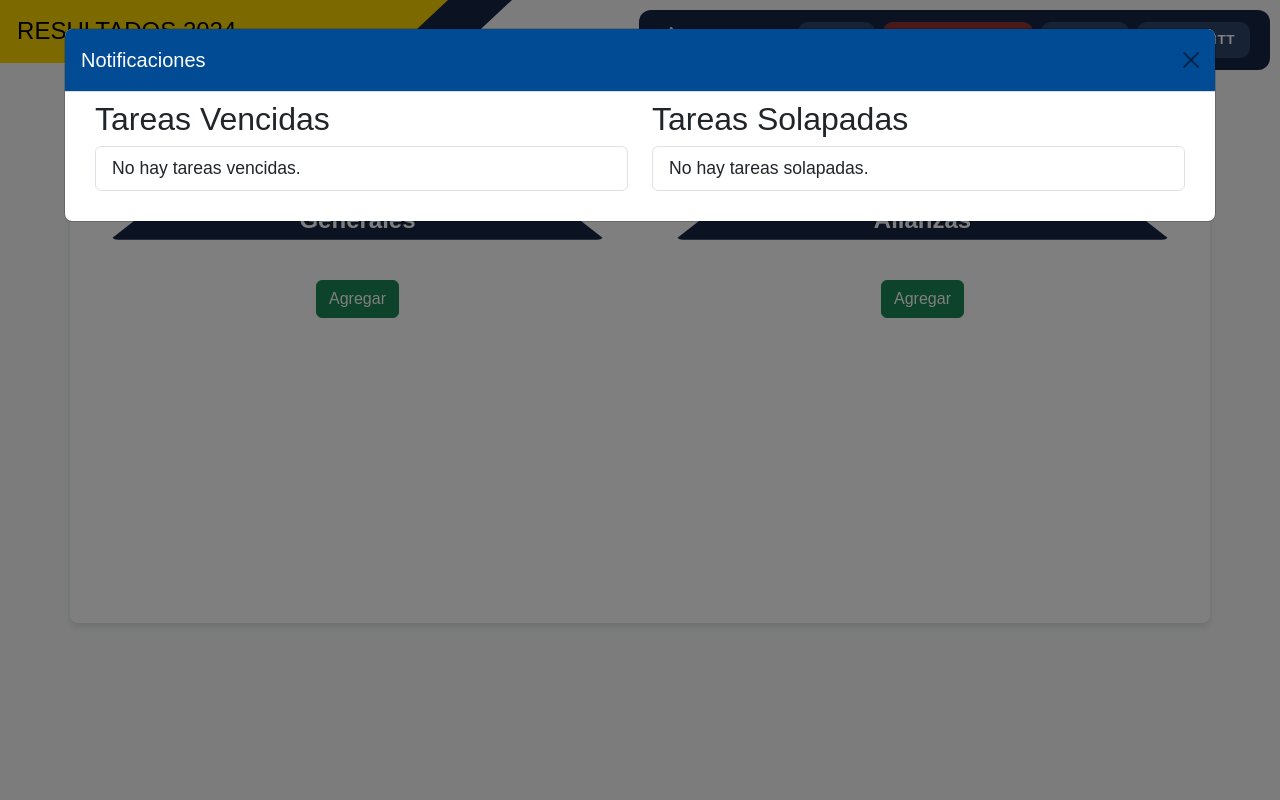
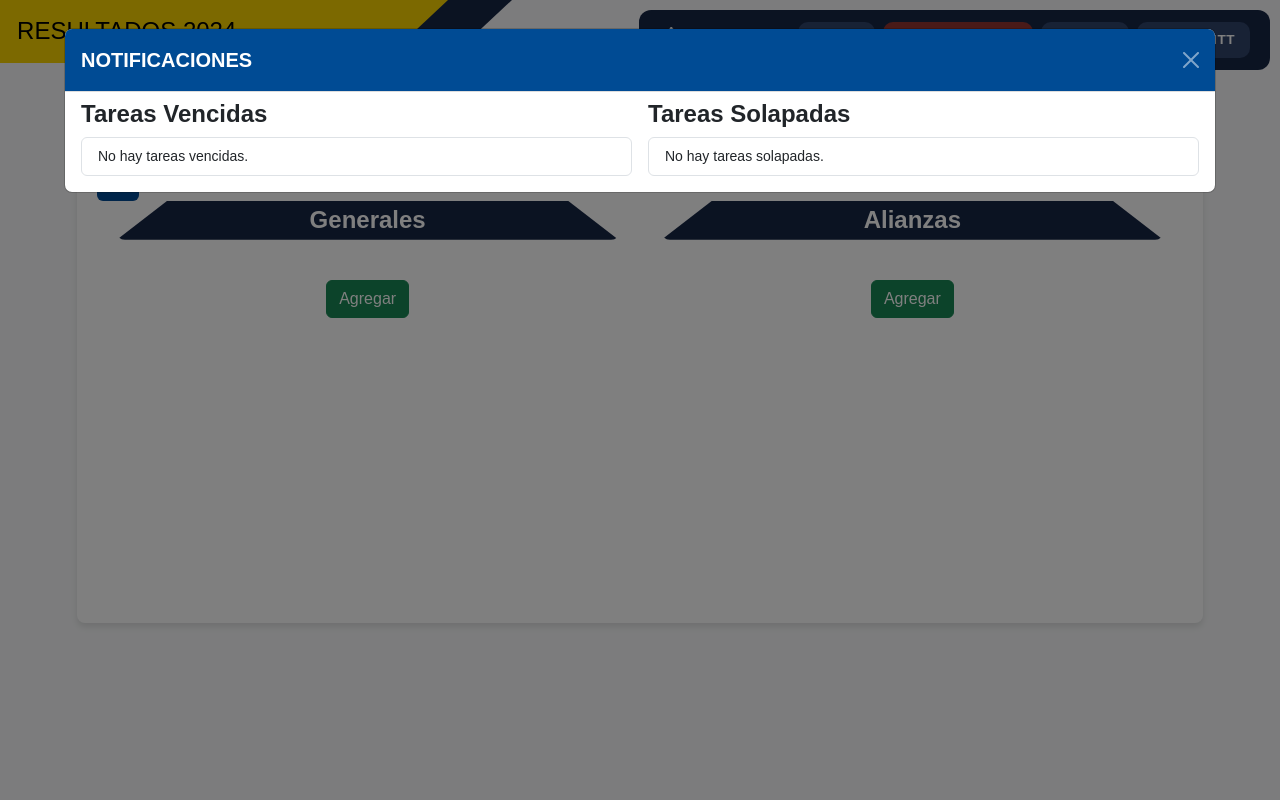
Before and after one commit to DemianUni/task-manger, a Django app: a page that uses templates/base.html in a window 1280 px wide, after a click that opens the changed part. Run offline with Django 5.2, Linux system fonts and the light colour scheme; the visitor is signed in with stand-in values (Sample User, id 1); data that the repository does not hold is empty.

Commit message:
Colores Institucionales

```diff
--- a/manager/templates/planeacion_estrategia.html
+++ b/manager/templates/planeacion_estrategia.html
@@ -102,7 +102,7 @@
           <thead>
             <tr>
               <th class="text-center">Título</th>
-              <th class="text-center">Fecha de Vencimiento</th>
+              <th class="text-center">Fecha Limite</th>
               <th class="text-center">Estado</th>
             </tr>
           </thead>
@@ -157,7 +157,7 @@
           </div>
           <div class="modal-footer">
             <button type="button" class="btn btn-secondary" data-bs-dismiss="modal">Cerrar</button>
-            <button type="submit" class="btn btn-primary">Guardar</button>
+            <button type="submit" class="btn text-white" style="background-color: #004b94;">Guardar</button>
           </div>
         </form>
       </div>
@@ -187,7 +187,7 @@
             </div>
             <div class="modal-footer">
               <button type="button" class="btn btn-secondary" data-bs-dismiss="modal">Cancelar</button>
-              <button type="submit" class="btn btn-primary">Guardar cambios</button>
+              <button type="submit" class="btn text-white" style="background-color: #004b94;">Guardar cambios</button>
             </div>
           </form>
         </div>
--- a/manager/templates/resultados_año_pasado.html
+++ b/manager/templates/resultados_año_pasado.html
@@ -16,7 +16,7 @@
     .list-container {
       display: flex;
       justify-content: space-between;
-      gap: 30px;
+      gap: 3px;
       width: 100%;
     }
 
@@ -138,7 +138,7 @@
           </div>
           <div class="modal-footer">
             <button type="button" class="btn btn-secondary" data-bs-dismiss="modal">Cerrar</button>
-            <button type="submit" class="btn btn-primary">Guardar</button>
+            <button type="submit" class="btn text-white" style="background-color: #004b94;">Guardar</button>
           </div>
         </form>
       </div>
@@ -167,7 +167,7 @@
           </div>
           <div class="modal-footer">
             <button type="button" class="btn btn-secondary" data-bs-dismiss="modal">Cerrar</button>
-            <button type="submit" class="btn btn-primary">Guardar</button>
+            <button type="submit" class="btn text-white" style="background-color: #004b94;">Guardar</button>
           </div>
         </form>
       </div>
@@ -198,7 +198,7 @@
             </div>
             <div class="modal-footer">
               <button type="button" class="btn btn-secondary" data-bs-dismiss="modal">Cancelar</button>
-              <button type="submit" class="btn btn-primary">Guardar cambios</button>
+              <button type="submit" class="btn text-white" style="background-color: #004b94;">Guardar cambios</button>
             </div>
           </form>
         </div>
@@ -250,7 +250,7 @@
             </div>
             <div class="modal-footer">
               <button type="button" class="btn btn-secondary" data-bs-dismiss="modal">Cancelar</button>
-              <button type="submit" class="btn btn-primary">Guardar cambios</button>
+              <button type="submit" class="btn text-white" style="background-color: #004b94;">Guardar cambios</button>
             </div>
           </form>
         </div>
--- a/tasks/templates/notificaciones.html
+++ b/tasks/templates/notificaciones.html
@@ -1,8 +1,34 @@
 <!-- notificaciones.html -->
+<style>
+  h2 {
+    font-size: 24px; /* Tamaño del título */
+    font-weight: bold;
+  }
 
+  .list-group-item {
+    font-size: 14px; /* Tamaño del texto en los elementos de la lista */
+  }
+
+  .list-group-item strong {
+    font-size: 14px; /* Tamaño del texto en negrita */
+  }
+
+  .list-group-item small {
+    font-size: 14px; /* Tamaño del texto de las fechas */
+  }
+
+  .text-danger {
+    font-size: 16px; /* Tamaño del texto de "Vencida" */
+    font-weight: bold;
+  }
+
+  .text-info {
+    font-size: 14px; /* Tamaño del texto de categoría */
+  }
+</style>
 <div class="row">
   <!-- Columna para tareas vencidas -->
-  <div class="col-md-6">
+  <div class="col-md-6 pe-2">
     <h2>Tareas Vencidas</h2>
     <ul class="list-group">
       {% if overdue_tasks %}
@@ -21,7 +47,7 @@
   </div>
 
   <!-- Columna para tareas solapadas -->
-  <div class="col-md-6">
+  <div class="col-md-6 ps-2">
     <h2>Tareas Solapadas</h2>
     <ul class="list-group">
       {% if overlapping_tasks %}
--- a/tasks/templates/tasks_list.html
+++ b/tasks/templates/tasks_list.html
@@ -105,7 +105,7 @@
         <tr class="align-middle">
           <th class="col-id text-center">ID</th>  <!-- Nueva columna de numeración -->
           <th class="col-titulo text-center">Título</th>
-          <th class="col-categoria text-center">Categoría</th>
+          <th class="col-categoria text-center">Área</th>
           <th class="col-alianza text-center">Alianza</th>
           <th class="col-dependencias text-center">DP</th>
           <th class="col-responsables text-center">RP</th>
@@ -188,8 +188,8 @@
         <tr class="align-middle">
           <th class="col-id text-center">ID</th>  <!-- Nueva columna de numeración -->
           <th class="col-titulo text-center">Título</th>
-          <th class="col-categoria text-center">Categoría</th>
-          <th class="col-revision text-center">revisión</th>
+          <th class="col-categoria text-center">Área</th>
+          <th class="col-revision text-center">Revisión</th>
           <th class="col-estado text-center">Estado</th>
           {% if user.is_superuser %}
             <th class="col-acciones text-center">Acciones</th>
--- a/templates/base.html
+++ b/templates/base.html
@@ -9,11 +9,15 @@
     <link href="https://cdn.jsdelivr.net/npm/bootstrap@5.3.0-alpha1/dist/css/bootstrap.min.css" rel="stylesheet" />
     <link rel="icon" type="image/ico" href="{% static 'img/Logo.ico' %}" />
     <style>
+      .btn-close {
+        filter: invert(1); /* Invierte el color (negro a blanco) */
+      }
+
       body {
         font-family: 'Arial', sans-serif;
         background-color: #f8f9fa;
       }
-      .container {
+      .container-fluid {
         background: white;
         padding: 20px;
         border-radius: 8px;
@@ -21,6 +25,7 @@
         margin-top: 10vh;
         margin-bottom: 10vh;
         min-height: 60vh;
+        width: 88%;
       }
 
       /* Estilo profesional para barra flotante */
@@ -177,9 +182,11 @@
 
       /* Modal vacío */
       .modal-header {
-        background-color: #007bff;
+        background-color: #004b94;
         color: white;
         border-bottom: 1px solid #ddd;
+        font-weight: bold; /* Negrilla */
+        text-transform: uppercase; /* Mayúsculas */
       }
 
       .modal-body {
@@ -255,10 +262,10 @@
       <div class="modal-dialog modal-lg custom-width">
         <div class="modal-content">
           <div class="modal-header" style="background-color: #004b94;">
-            <h5 class="modal-title" id="taskModalLabel">Notificaciones</h5>
+            <h5 class="modal-title" id="taskModalLabel"><strong>NOTIFICACIONES</strong></h5>
             <button type="button" class="btn-close" data-bs-dismiss="modal" aria-label="Close"></button>
           </div>
-          <div class="modal-body" id="notificationContent" style="padding-top: 8px;">
+          <div class="modal-body" id="notificationContent" style="padding: 8px 16px 16px 16px;">
             <!-- El contenido de las notificaciones se inyectará aquí mediante AJAX -->
           </div>
         </div>
@@ -284,7 +291,7 @@
                 <label for="password" class="form-label">Contraseña</label>
                 <input type="password" class="form-control" id="password" name="password" required />
               </div>
-              <button type="submit" class="btn btn-primary">Iniciar sesión</button>
+              <button type="submit" class="btn text-white" style="background-color: #004b94;">Iniciar sesión</button>
             </form>
           </div>
         </div>
@@ -292,7 +299,7 @@
     </div>
 
     <!-- Contenedor principal donde se renderiza el contenido de las páginas hijas -->
-    <div class="container">
+    <div class="container-fluid">
       {% block content %}
 
       {% endblock %}
```
Also changed, not shown: manager/templates/alianzas.html (+3 -37 lines), manager/templates/estadistica_informacion.html (+3 -17 lines), manager/templates/procesos_r.html (+3 -22 lines).
